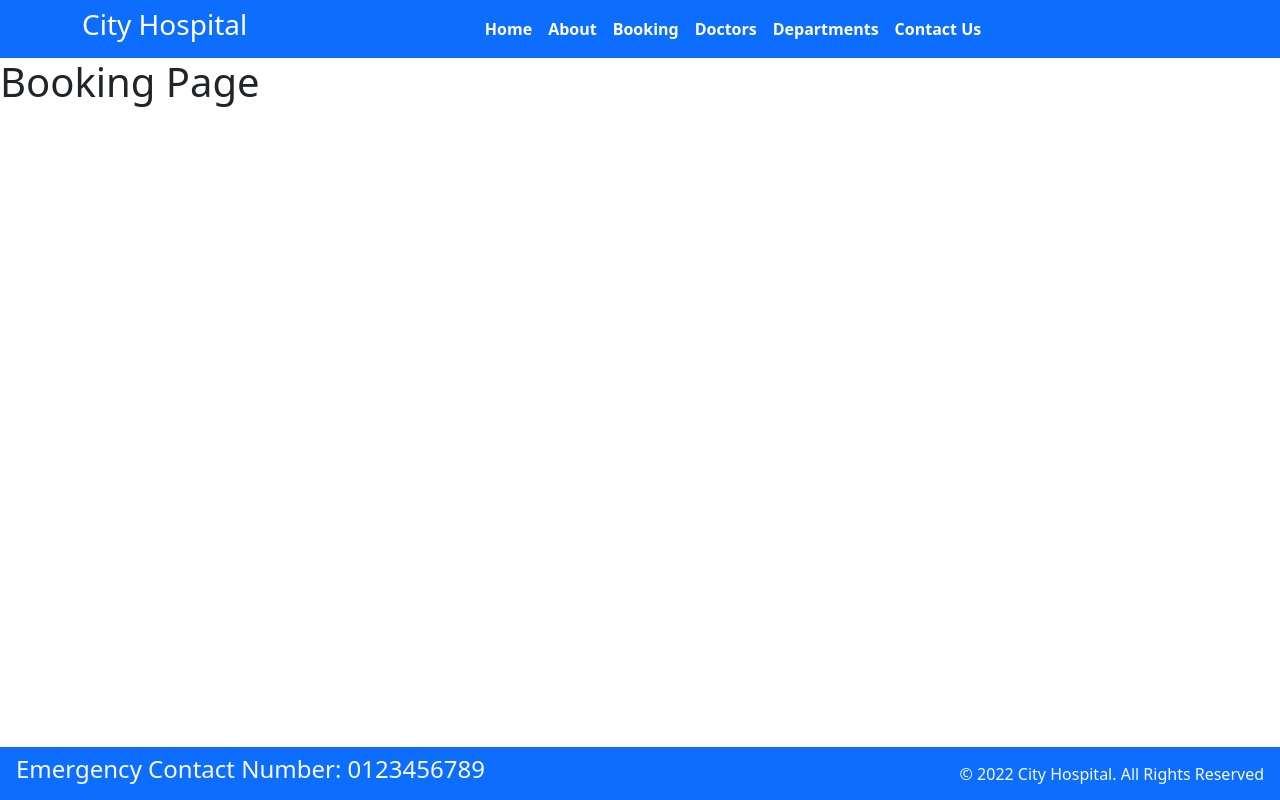
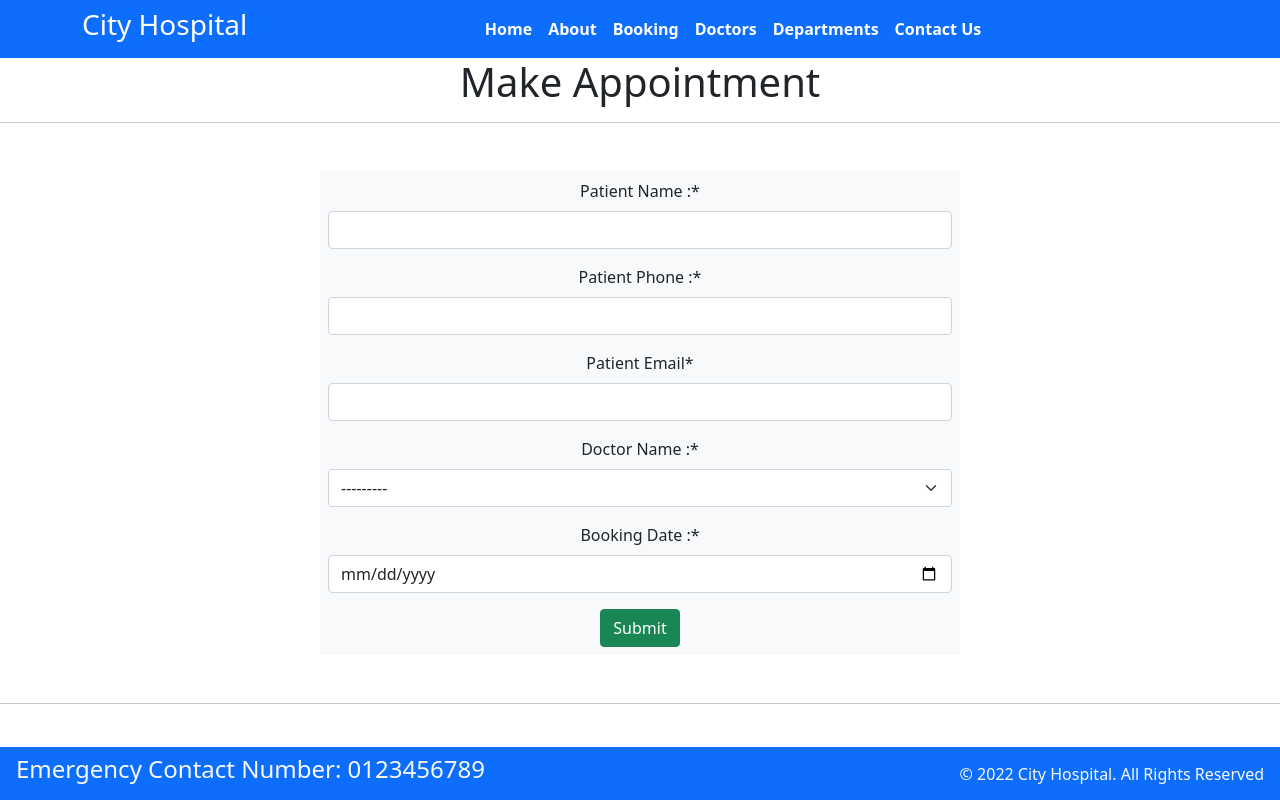
Before and after one commit to thashibtk/hospital-booking, a Django app: page /booking/ in a window 1280 px wide. Run offline with Django 5.2, Linux system fonts and the light colour scheme; data comes from the database, SQL or seed files in the repository; both versions use the stored data as it was after the commit; some libraries are stand-ins or nearby versions.

Commit message:
added booking

```diff
--- /dev/null
+++ b/django_tutorial/home/forms.py
@@ -0,0 +1,22 @@
+from django import forms
+from .models import Booking
+
+class DateInput(forms.DateInput):
+    input_type = 'date'
+
+class BookingForm(forms.ModelForm):
+    class Meta:
+        model = Booking
+        fields = '__all__'
+
+        widgets = {
+            'booking_date' : DateInput()
+        }
+
+        labels = {
+            'p_name' : "Patient Name :",
+            'p_phone' : "Patient Phone :",
+            'p_email' : "Patient Email",
+            'doct_name' : "Doctor Name :",
+            'booking_date' : "Booking Date :",
+        }
--- a/django_tutorial/home/models.py
+++ b/django_tutorial/home/models.py
@@ -14,3 +14,14 @@ class Doctors(models.Model):
     doct_spec = models.CharField(max_length=300)
     dept_name = models.ForeignKey(Departments, on_delete=models.CASCADE)
     doct_img = models.ImageField(upload_to = 'doctors')
+
+    def __str__(self) :
+        return f"Dr {self.doct_name} - ({self.doct_spec})"
+
+class Booking(models.Model):
+    p_name = models.CharField(max_length=200)
+    p_phone = models.CharField(max_length=10)
+    p_email = models.EmailField()
+    doct_name = models.ForeignKey(Doctors,on_delete=models.CASCADE)
+    booking_date = models.DateField()
+    booked_on = models.DateTimeField(auto_now=True)
--- a/django_tutorial/home/views.py
+++ b/django_tutorial/home/views.py
@@ -1,6 +1,7 @@
 from django.shortcuts import render
 from django.http import HttpResponse
 from .models import Departments, Doctors
+from .forms import BookingForm
 
 # Create your views here.
 def index(request):
@@ -10,7 +11,16 @@ def about(request):
     return render(request, 'about.html')
 
 def booking(request):
-    return render(request, 'booking.html')
+    if request.method == "POST":
+        form = BookingForm(request.POST)
+        if form.is_valid():
+            form.save()
+            return render(request,'confirmation.html')
+    form = BookingForm()
+    dict_form = {
+        'form' : form
+    }
+    return render(request, 'booking.html',dict_form)
 
 def contact(request):
     return render(request, 'contact.html')
--- a/django_tutorial/templates/booking.html
+++ b/django_tutorial/templates/booking.html
@@ -1,7 +1,18 @@
 {% extends 'base.html' %}
+{% load crispy_forms_tags %}
 
 {% block title %}Appointment{% endblock %}
 
 {% block contents %}
-<h1>Booking Page</h1>
+<h1 class="text-center">Make Appointment</h1>
+<hr>
+<div class="container w-50 text-center my-5 bg-light p-2 ">
+
+    <form action="" method = "POST">
+        {% csrf_token %}
+        {{form|crispy }}
+        <button type="Submit" class="btn btn-success">Submit</button>
+    </form>
+</div>
+<hr>
 {% endblock %}
--- a/django_tutorial/templates/doctors.html
+++ b/django_tutorial/templates/doctors.html
@@ -7,9 +7,9 @@
 <hr>
 
 
-<div class="container text-center">
+<div class="container text-center bg-light">
 {% for d in doctors %}
-    <div class="card my-2 mx-1 curve" style="width: 18rem; display: inline-block;">
+    <div class="card my-2 mx-1 curve " style="width: 18rem; display: inline-block;">
         <img src="{{d.doct_img.url}}" class="card-img-top doctor-img" alt="...">
         <div class="card-body">
           <h5 class="card-title">Dr. {{d.doct_name}}</h5>
```
Also changed, not shown: django_tutorial/django_tutorial/settings.py (+6 -2 lines), django_tutorial/home/admin.py (+7 -1 lines), django_tutorial/templates/confirmation.html (added, +12 -0 lines), django_tutorial/db.sqlite3, django_tutorial/home/migrations/0003_booking.py (added).
